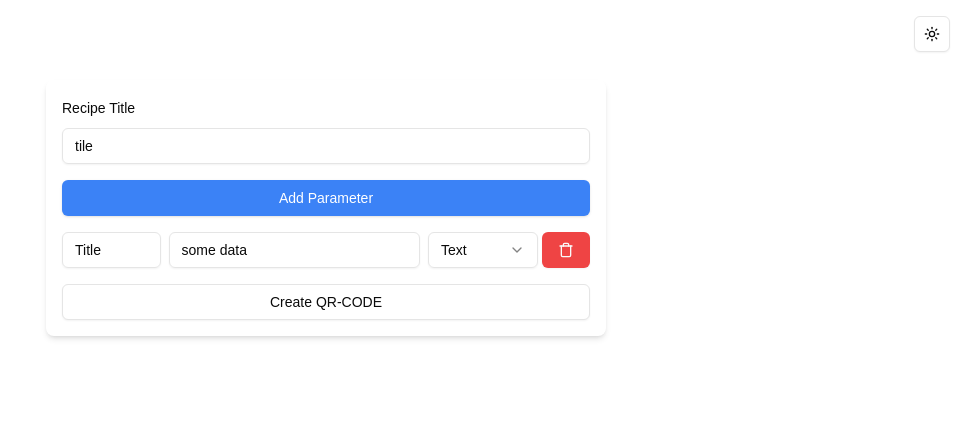
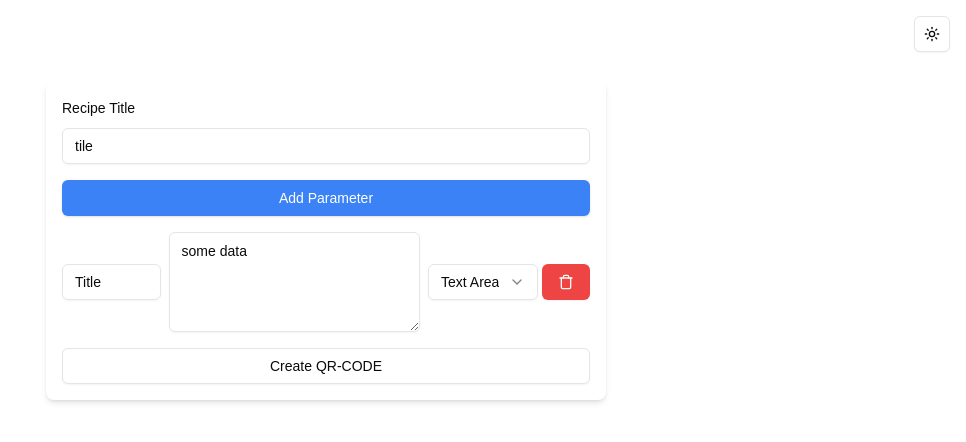
Before and after one commit to Log1326/frontend-qr-code, a Next.js app: page / in a window 1280 px wide. Shown: the top 442 px of the page, without its empty margins (314-1280 px from the left). Built offline with nearby package versions, Linux system fonts and the light colour scheme.

Commit message:
origin 2

```diff
--- a/src/app/recipes/[id]/components/Table.tsx
+++ b/src/app/recipes/[id]/components/Table.tsx
@@ -64,9 +64,7 @@ export const Table: React.FC<{ recipe: RecipeWithParameters }> = ({
             </DialogTrigger>
             <DialogContent className="h-full w-full">
               <AspectRatio ratio={16 / 9} className="bg-muted">
-                <QRGenerator
-                  data={`${getOrigin()}/recipes/${recipe.id}`}
-                />
+                <QRGenerator data={`${getOrigin()}/recipes/${recipe.id}`} />
               </AspectRatio>
             </DialogContent>
           </Dialog>
--- a/src/components/RecipeForm.tsx
+++ b/src/components/RecipeForm.tsx
@@ -23,6 +23,7 @@ import {
   SelectValue,
 } from './ui/select';
 import { Textarea } from './ui/textarea';
+import { useIsMobile } from '@/hooks/useIsMobile';
 
 const parameterSchema = z.object({
   name: z.string().min(1, 'Name is required'),
@@ -46,12 +47,13 @@ export const RecipeForm: React.FC<RecipeFormProps> = ({
   onQRCodeGenerated,
 }) => {
   const [isLoading, setIsLoading] = useState<boolean>(false);
+  const isMobile = useIsMobile();
   const form = useForm<RecipeFormData>({
     resolver: zodResolver(formSchema),
     defaultValues: {
       title: 'tile',
       parameters: [
-        { name: 'Title', type: 'TEXT', value: 'some data', order: 0 },
+        { name: 'Title', type: 'AREA', value: 'some data', order: 0 },
       ],
     },
   });
@@ -133,6 +135,7 @@ export const RecipeForm: React.FC<RecipeFormProps> = ({
         />
 
         <div className="space-y-4">
+          {!isMobile && (
             <Button
               type="button"
               variant="primary"
@@ -147,7 +150,7 @@ export const RecipeForm: React.FC<RecipeFormProps> = ({
               }>
               Add Parameter
             </Button>
-
+          )}
           {fields.map((field, index) => (
             <div
               key={field.id}
```
Lines whose indentation alone changed are shown as unchanged.
